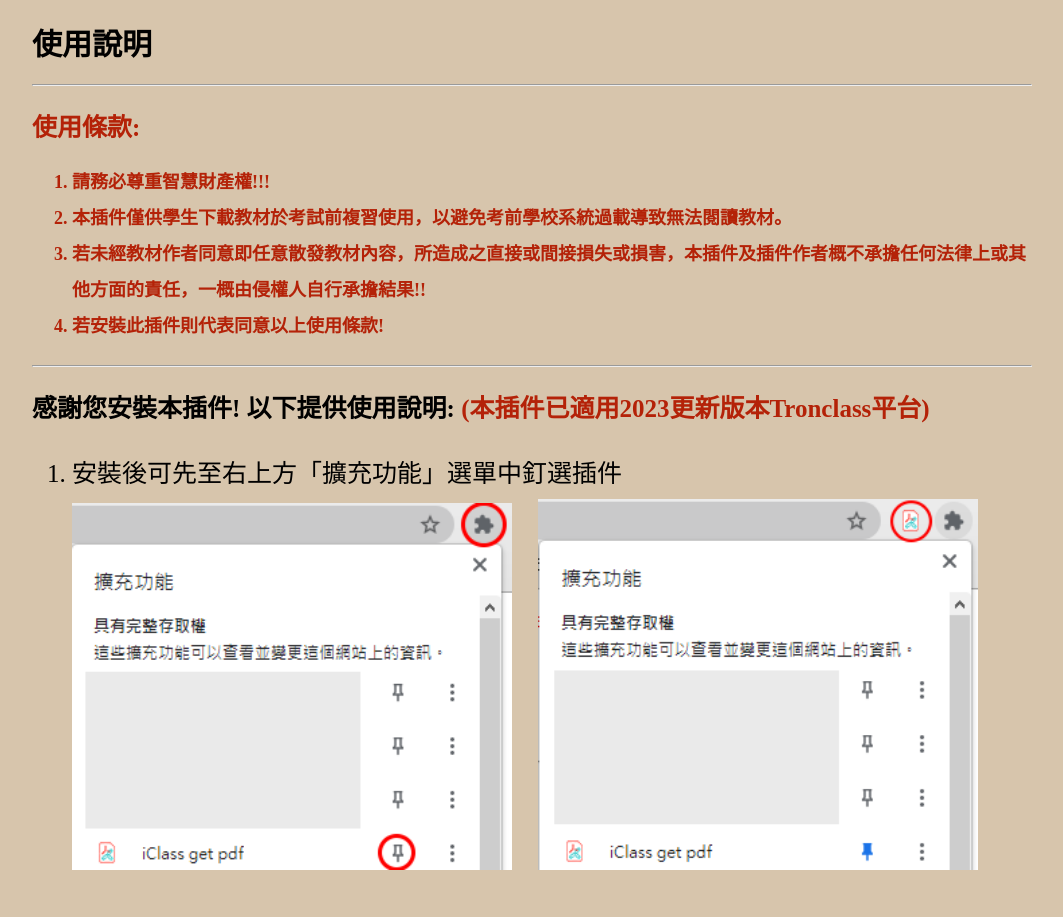
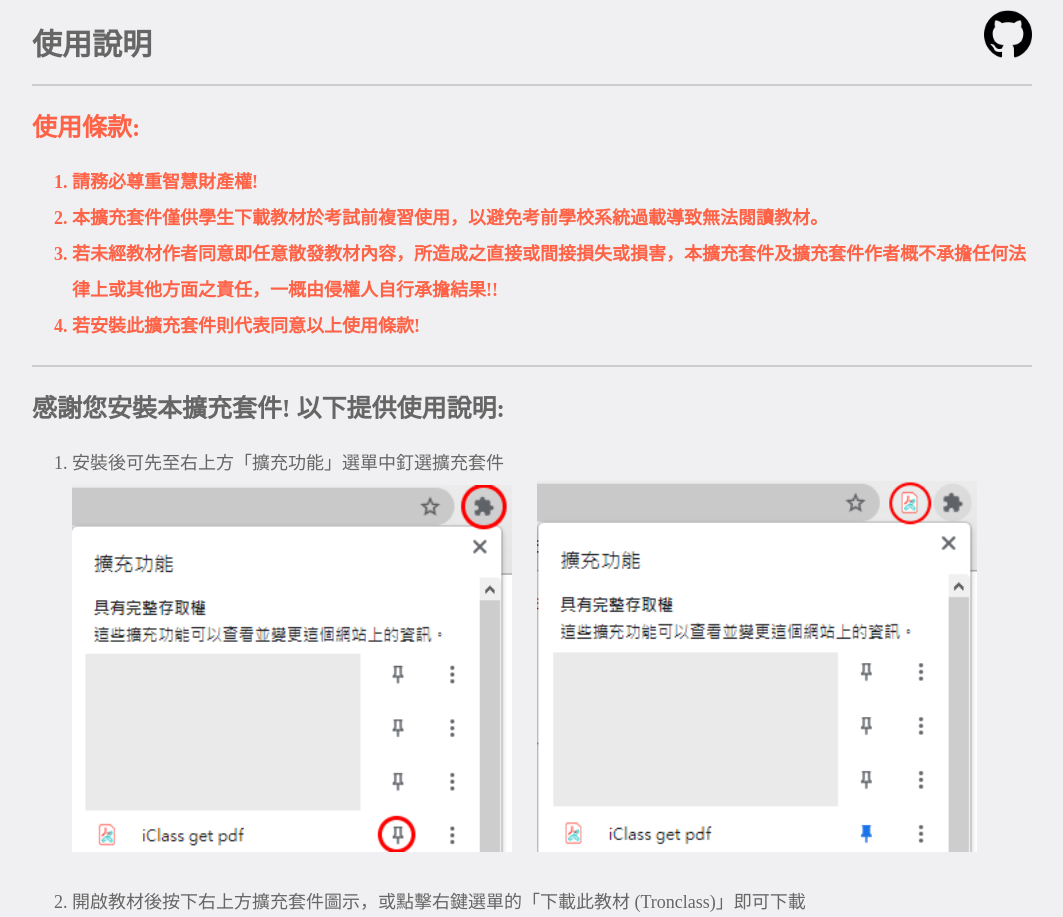
Before and after one commit to chris1012T/Tronclass_pdf, a browser extension: page readme.html in a window 1280 px wide. Shown: the top 917 px of the page, without its empty margins (108-1171 px from the left). Drawn offline with Linux system fonts and the light colour scheme.

Commit message:
v2.1.0
refactor: refactor for publish

feat: context menu Github page link

chore: added key to manifest

docs: rewrite the readme document

style: updated the document styling

docs: added readme file for Github Repository

```diff
--- a/readme.html
+++ b/readme.html
@@ -1,59 +1,60 @@
 <!DOCTYPE html>
-<html lang="en">
+<html>
 
 <head>
     <meta charset="UTF-8">
     <meta http-equiv="X-UA-Compatible" content="IE=edge">
     <meta name="viewport" content="width=device-width, initial-scale=1.0">
+    <link rel="icon" href="./img/icon128.png" type="img/png">
     <link rel="stylesheet" href="style.css">
     <title>Readme</title>
 </head>
 
 <body>
     <div class="content">
-        <h1>使用說明</h1>
-        <hr>
+        <div class="header">
+            <h1 id="title">使用說明</h1>
+            <a href="https://github.com/chris1012T/Tronclass_pdf"><img src="./img/github_icon.png" alt="github" id="github_icon"></a>
+        </div>
+        <div class="hl"></div>
         <div class="caution">
             <h2>使用條款:</h2>
             <h4>
-                <ul>
+                <ol>
                     <li>
-                        請務必尊重智慧財產權!!!
+                        請務必尊重智慧財產權!
                     </li>
                     <li>
-                        本插件僅供學生下載教材於考試前複習使用，以避免考前學校系統過載導致無法閱讀教材。
+                        本擴充套件僅供學生下載教材於考試前複習使用，以避免考前學校系統過載導致無法閱讀教材。
                     </li>
                     <li>
-                        若未經教材作者同意即任意散發教材內容，所造成之直接或間接損失或損害，本插件及插件作者概不承擔任何法律上或其他方面的責任，一概由侵權人自行承擔結果!!
+                        若未經教材作者同意即任意散發教材內容，所造成之直接或間接損失或損害，本擴充套件及擴充套件作者概不承擔任何法律上或其他方面之責任，一概由侵權人自行承擔結果!!
                     </li>
                     <li>
-                        若安裝此插件則代表同意以上使用條款!
+                        若安裝此擴充套件則代表同意以上使用條款!
                     </li>
-                </ul>
+                </ol>
             </h4>
         </div>
-        <hr>
-        <h2>感謝您安裝本插件! 以下提供使用說明: <span class="caution">(本插件已適用2023更新版本Tronclass平台)</span></h2>
-        <ul class="instruction">
+        <div class="hl"></div>
+        <h2>感謝您安裝本擴充套件! 以下提供使用說明: </h2>
+        <ol class="instruction">
             <li>
-                安裝後可先至右上方「擴充功能」選單中釘選插件
-                <img src="img/unpinned.png" alt="" id="pin1">
-                <img src="img/pinned.png" alt="" id="pin2">
+                安裝後可先至右上方「擴充功能」選單中釘選擴充套件
+                <div>
+                    <img src="img/unpinned.png" id="pin1">
+                    <img src="img/pinned.png" id="pin2">
+                </div>
             </li>
             <li>
-                至教材頁面後開啟教材
-                <img src="img/teachingMaterialPage.png" alt="">
+                開啟教材後按下右上方擴充套件圖示，或點擊右鍵選單的「下載此教材 (Tronclass)」即可下載
+                <img src="img/downloading.png">
+                <img src="img/downloading2.png">
             </li>
-            <li>
-                開啟教材後按下右上方插件圖示，或點擊右鍵選單的"下載此教材 (Tronclass)"即可下載
-                <img src="img/downloading.png" alt="">
-                <img src="img/downloading2.png" alt="">
-            </li>
-            <!-- <li> -->
-            <!-- P.S. 若按下插件圖示後無法下載，則可能為Chrome自動將PDF檔開啟。若遇此情況請按下右上方的下載圖示即可下載 (此問題已修正)
-            <img src="img/alterDownload.png" alt=""> -->
-            <!-- </li> -->
-        </ul>
+        </ol>
+    </div>
+    <div class="footer">
+        by chris1012T
     </div>
 </body>
 
--- a/style.css
+++ b/style.css
@@ -1,32 +1,58 @@
+body {
+    background-color: #F0F0F2;
+    color: #666666;
+    margin: 0;
+    padding: 0;
+}
+
 .content {
     width: 1000px;
     margin: auto;
 }
 
-.content h1 {
-    font-size: 30px;
+.header {
+    display: flex;
+    width: 100%;
+    justify-content: space-between;
 }
 
-.caution {
-    color: #b42208;
+#title {
+    font-size: 30px;
 }
 
 h2 {
     font-size: 25px;
 }
 
-ul {
-    list-style: decimal;
+#title,
+#github_icon {
+    display: block;
+}
+
+#github_icon {
+    height: 48px;
+    margin-top: 10px;
+}
+
+.caution {
+    color: #FF6347;
+}
+
+ol {
     line-height: 2;
     font-size: 18px;
 }
 
 .instruction {
-    font-size: 25px;
+    font-size: 18px;
 }
 
 .instruction img {
     width: 900px;
+}
+
+.instruction li {
+    margin-bottom: 20px;
 }
 
 #pin1,
@@ -38,10 +64,13 @@
     margin-right: 20px;
 }
 
-.instruction li {
-    margin-bottom: 20px;
+.hl {
+    border-top: 2px solid #CCC;
 }
 
-body {
-    background-color: #d7c5ac;
+.footer {
+    border-top: 1px #CCC solid;
+    padding: 3px 0 3px 0;
+    text-align: center;
+    background-color: #e2e2ec;
 }
```
Also changed, not shown: background.js (+24 -12 lines), update_readme.html (+6 -5 lines), README.md (added), img/alterDownload.png (deleted), img/download.png (deleted), img/github_icon.png (added), img/teachingMaterialPage.png (deleted), manifest.json.
